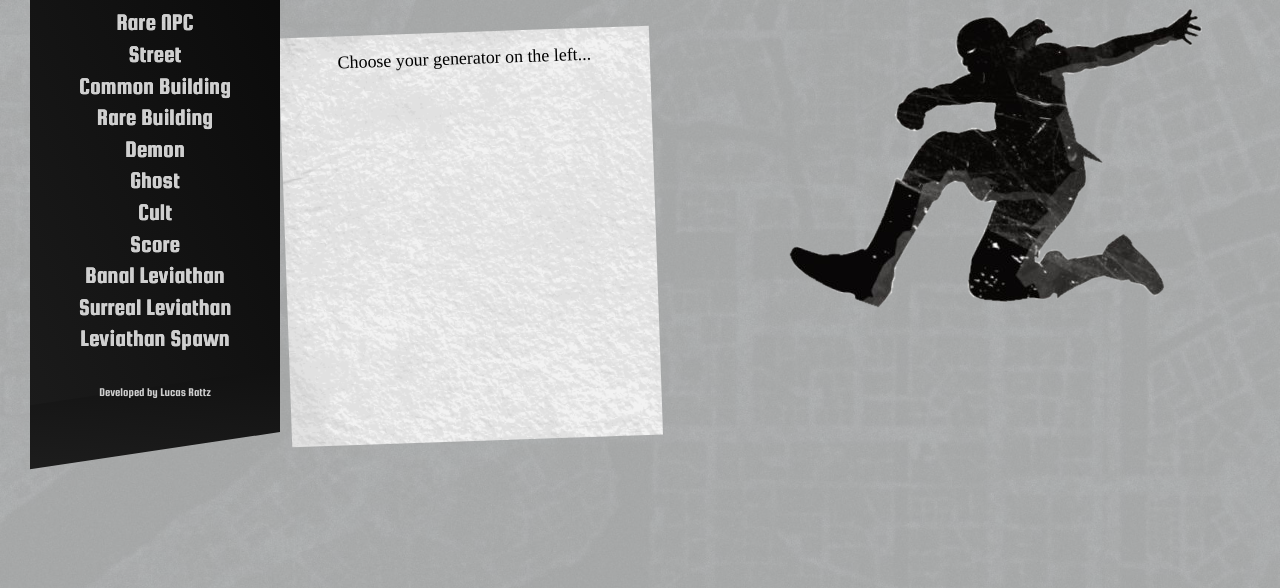
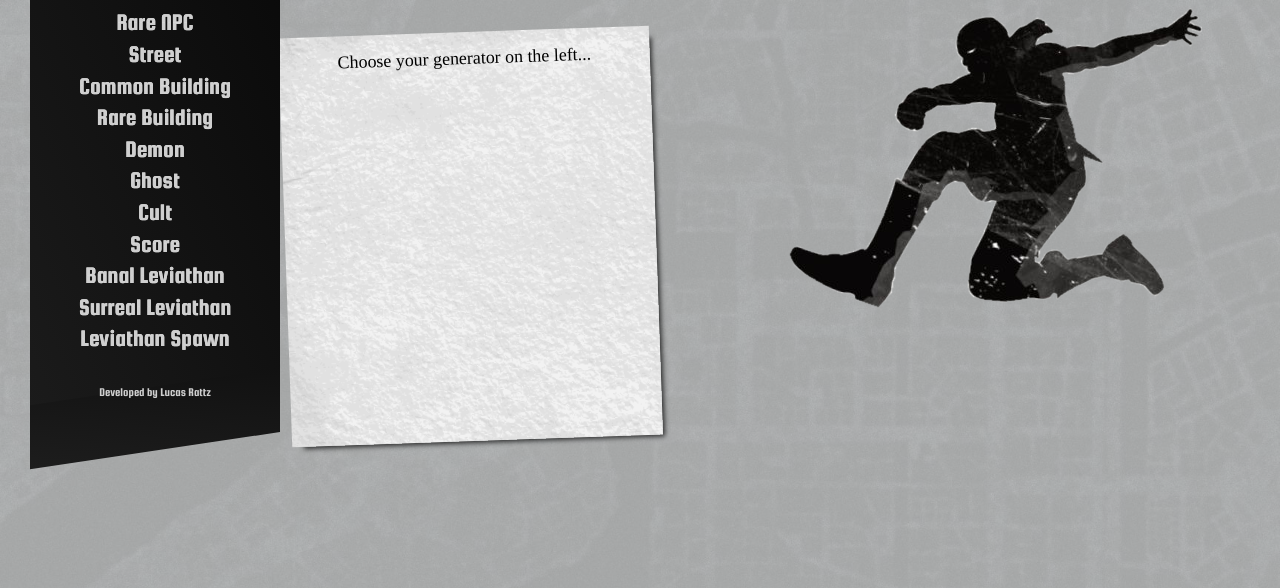
Before and after one commit to lucasrattz/bladehub, a plain HTML site: page docs/index.html in a window 1280 px wide. Shown: the part 160-748 px from the top of the page. Drawn offline with Linux system fonts and the light colour scheme; a web font is replaced by a local one.

Commit message:
Update style.css

```diff
--- a/docs/css/style.css
+++ b/docs/css/style.css
@@ -219,6 +219,9 @@ body {
         text-align: center;
         display: inline-block;
         padding: 2vh 4vh 2vh 4vh;
+       -webkit-box-shadow: 7px 7px 5px -5px rgba(0,0,0,0.75);
+       -moz-box-shadow: 7px 7px 5px -5px rgba(0,0,0,0.75);
+        box-shadow: 7px 7px 5px -5px rgba(0,0,0,0.75);
     }
 
     #generated-content {
```
